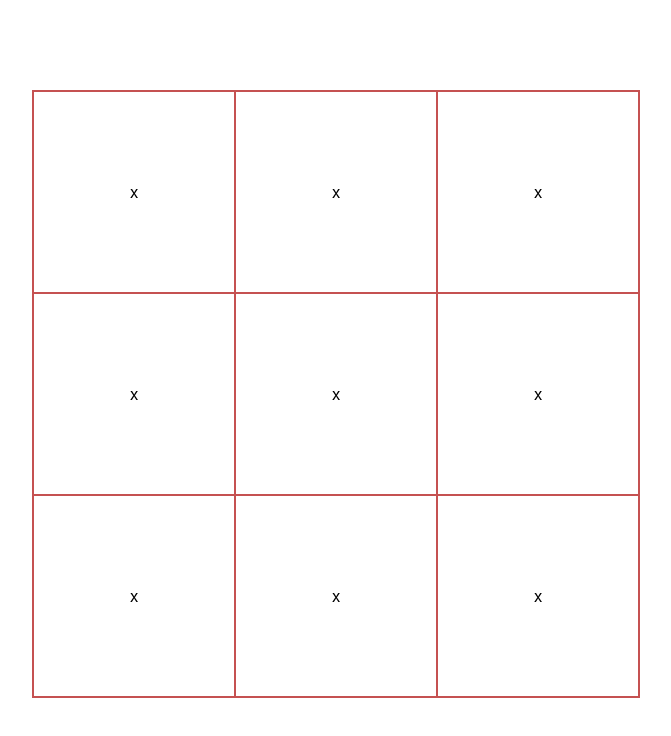
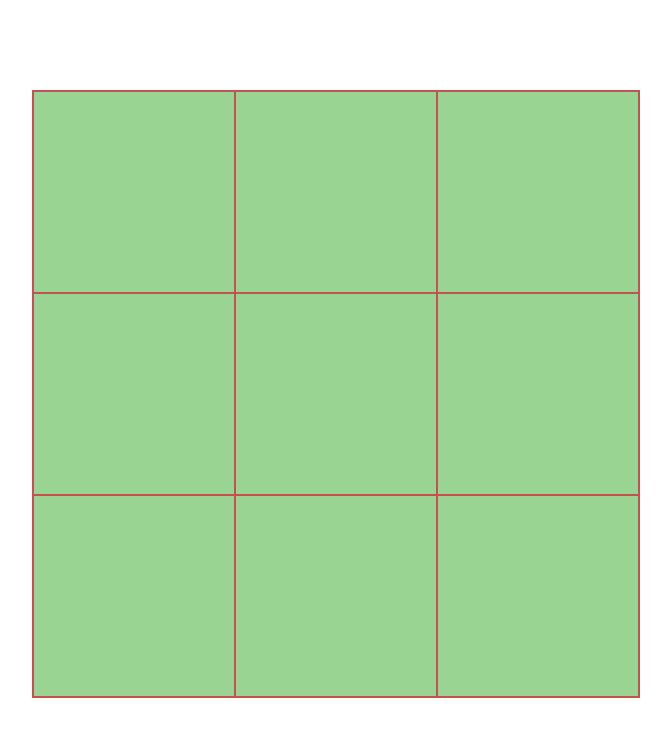
Before and after one commit to CihatKOCAK/xox-simple, a React (Create React App) app: page / in a window 1280 px wide. Shown: the top 736 px of the page, without its empty margins (304-975 px from the left). Built offline with nearby package versions, Linux system fonts and the light colour scheme.

Commit message:
gamePressXOOK - gameOverScreenCreated

```diff
--- a/src/App.js
+++ b/src/App.js
@@ -1,6 +1,7 @@
 import { useEffect, useState } from "react";
 import "./App.css";
 import Body from "./components/body";
+import GameFinish from "./components/gameFinishScreen";
 import Header from "./components/header";
 
 function App() {
@@ -10,15 +11,31 @@ function App() {
     [0, 0, 0],
   ]);
   const [turn, setTurn] = useState(1); //tekse x çiftse y
-  const [winner, setWinner] = useState(0); //0 yok 1 x kazanır 2 y kazanır
   const [gameOver, setGameOver] = useState(false); //oyun bitmedi mi?
+  const [score, setScore] = useState({ player1: 0, player2: 0 }); //oyuncuların puanları
 
-  const [score, setScore] = useState({ player1: 0, player2: 0 }); //oyuncuların puanları
+  function newGame() {
+    setXoxContainer([
+      [0, 0, 0],
+      [0, 0, 0],
+      [0, 0, 0],
+    ]);
+    setTurn(1);
+  }
+  useEffect(() => {
+    turn === 10 ? setGameOver(true) : setGameOver(false);
+  }, [turn]);
 
   return (
     <div className="App">
+      {gameOver && <GameFinish newGame = {newGame} />}
       <Header />
-      <Body xoxContainer={xoxContainer}  />
+      <Body
+        xoxContainer={xoxContainer}
+        setXoxContainer={setXoxContainer}
+        turn={turn}
+        setTurn={setTurn}
+      />
     </div>
   );
 }
--- a/src/components/body/index.js
+++ b/src/components/body/index.js
@@ -1,21 +1,58 @@
-import React from "react";
+import { React, useState } from "react";
+import {
+  myClickableStyle,
+  myUnclickableStyle,
+  myClickableHoverStyle,
+} from "./style";
+export default function Body(props) {
+  const { xoxContainer, setXoxContainer, turn, setTurn } = props;
 
-export default function Body(props) {
-  const { xoxContainer } = props;
+  const onClickable = (clickedZone) => {
+    return clickedZone === 0 ? true : false;
+  };
+
+  const [columnClickableStyle, setColumnClickableStyle] =
+    useState(myClickableStyle);
+
+  function pressXO(row, colm) {
+    if (turn % 2 === 0) {
+      let xs = xoxContainer;
+      xs[row][colm] = 2;
+      setXoxContainer(xs);
+      setTurn(turn + 1);
+    } else {
+      let xs = xoxContainer;
+      xs[row][colm] = 1;
+      setXoxContainer(xs);
+      setTurn(turn + 1);
+    }
+  }
 
   return (
     <div className="mainContainer">
       <div className="xox-container">
-        {xoxContainer.map((row, i) => {
+        {xoxContainer.map((row, index) => {
           return (
-            <div className={"row row-" + (i + 1)} key={"row " + i}>
+            <div className={"row row-" + (index + 1)} key={"r" + index}>
               {row.map((column, i) => {
                 return (
                   <div
+                    style={
+                      onClickable(row[i])
+                        ? columnClickableStyle
+                        : myUnclickableStyle
+                    }
+                    // onMouseOver={() =>
+                    //   setColumnClickableStyle(myClickableHoverStyle)
+                    // }
+                    // onMouseLeave={() =>
+                    //   setColumnClickableStyle(myClickableStyle)
+                    // }
                     className={"column column-" + (i + 1)}
-                    key={"column " + i}
+                    key={"c " + i}
+                    onClick={() => onClickable(row[i]) && pressXO(index, i)}
                   >
-                    x
+                    {column === 1 ? "X" : column === 2 ? "O" : ""}
                   </div>
                 );
               })}
--- /dev/null
+++ b/src/components/body/style.js
@@ -0,0 +1,14 @@
+export const myClickableStyle = {
+  cursor: "pointer",
+  backgroundColor: "#99D492",
+};
+
+export const myUnclickableStyle = {
+  cursor: "default",
+  backgroundColor: "#BFE1B0",
+};
+
+export const myClickableHoverStyle = {
+  cursor: "pointer",
+  backgroundColor: "#DEEDCF",
+};
--- /dev/null
+++ b/src/components/gameFinishScreen/index.js
@@ -0,0 +1,13 @@
+import React from "react";
+import "./style.css";
+
+function GameFinish(props) {
+  return (
+    <div className="finish">
+      Oyun Bitti Kardo
+      <button onClick={() => props.newGame()}>Yeni Oyuna Başla!</button>
+    </div>
+  );
+}
+
+export default GameFinish;
--- /dev/null
+++ b/src/components/gameFinishScreen/style.css
@@ -0,0 +1,15 @@
+.finish {
+  width: 500px;
+  height: 500px;
+
+  display: flex;
+  flex-direction: column;
+  justify-content: center;
+  align-items: center;
+  border: 1px solid rgb(197, 81, 81);
+
+  background-color: antiquewhite;
+  position: absolute;
+  top: calc(50% - 350px);
+  left: calc(50% - 250px);
+}
```
Also changed, not shown: src/App.css (line endings or trailing spaces).
